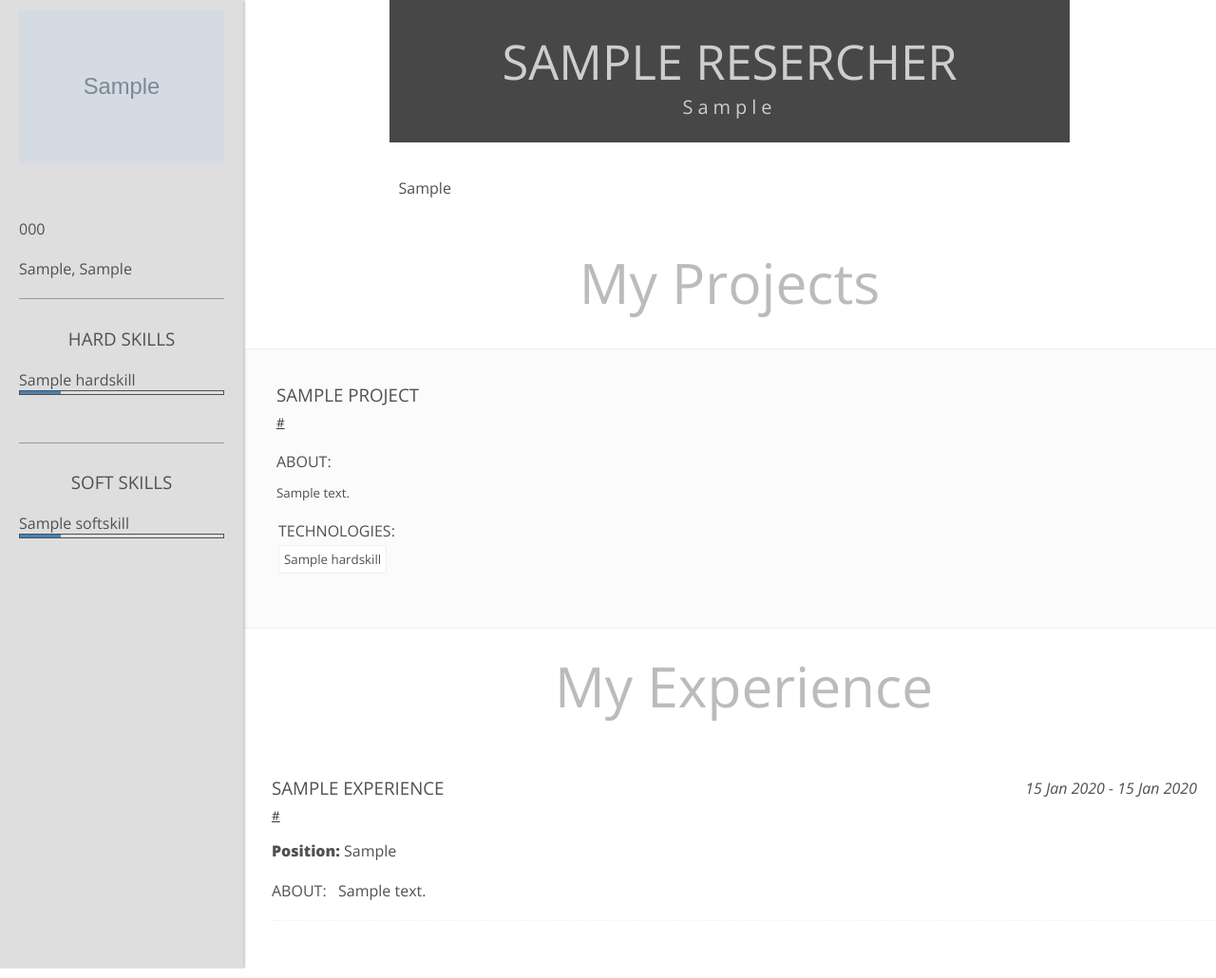
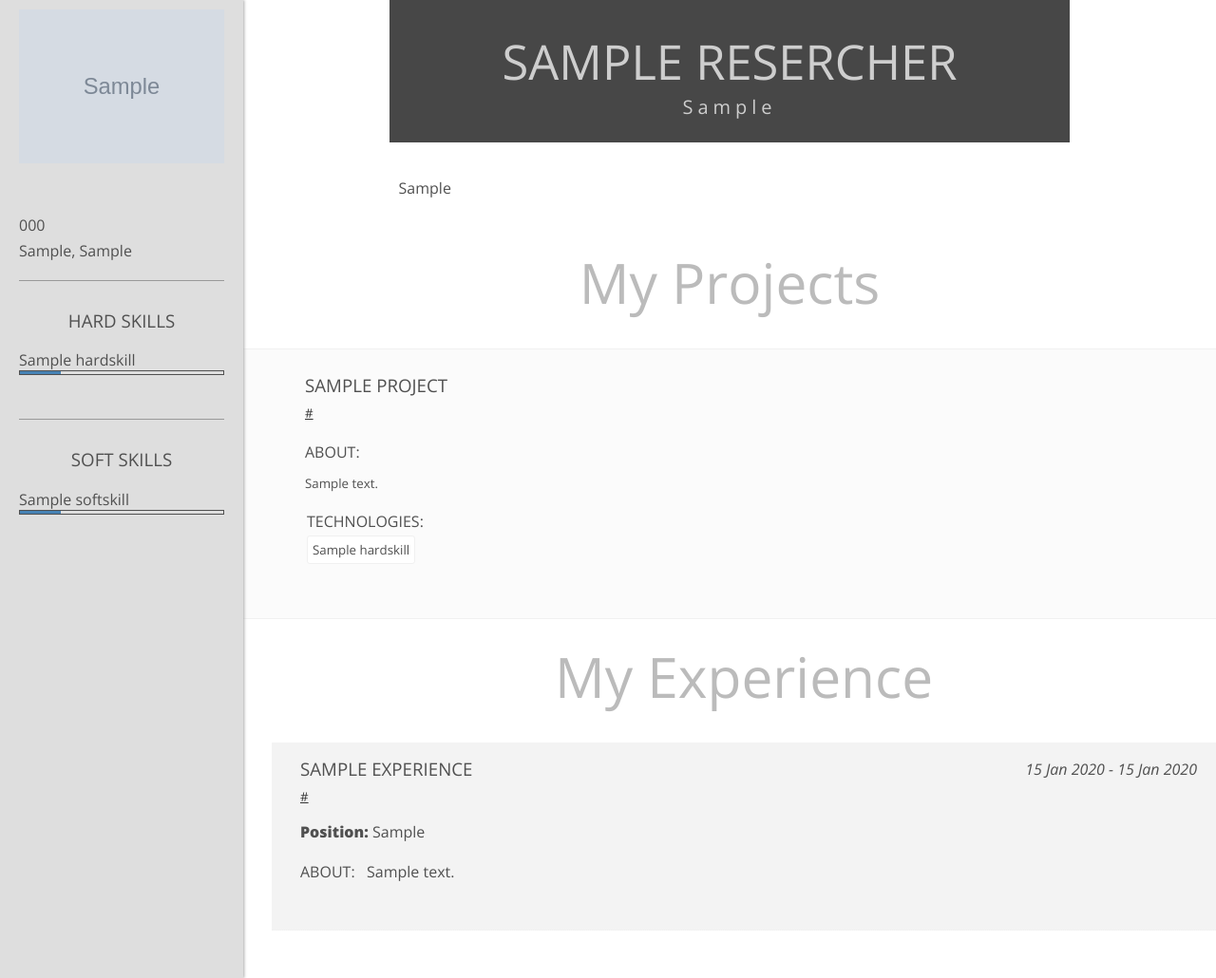
Before and after one commit to Sokirlov/mycv, a Django app: page / in a window 1280 px wide. Shown: the whole page at 95% size. Run offline with Django 3.2, Linux system fonts and the light colour scheme; tables that the repository leaves empty hold one stand-in row (values such as "Sample post"); grey boxes marked "Sample" are stand-in pictures.

Commit message:
Update main.css

```diff
--- a/mycv/static/main.css
+++ b/mycv/static/main.css
@@ -41,7 +41,7 @@ ul {
 }
 .sidebar li {
     list-style: none;
-    margin: 20px 0;
+    margin: 5px 0;
     /*display: flex;*/
     /*align-items: center;*/
 }
@@ -141,8 +141,10 @@ div#projects, div#experience {
 }
 .block {
     border-bottom: 1px dotted #f0f0f0;
-    /*margin-bottom: 20px;*/
-    padding: 20px 0;
+    padding: 10px 0 50px 30px;
+}
+.block:nth-child(2n) {
+    background: #f3f3f3;
 }
 #projects .block {
     width: 100%;
```
